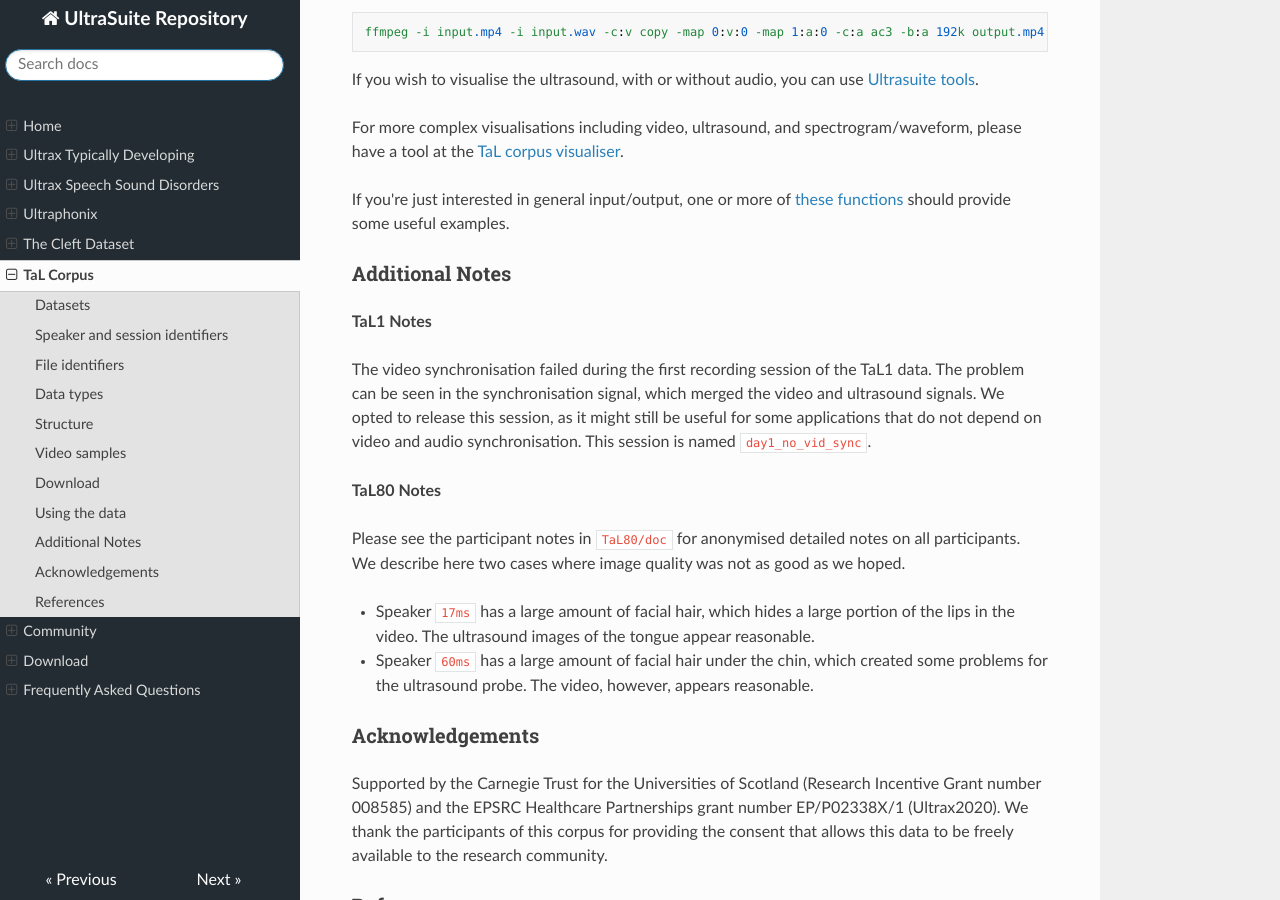
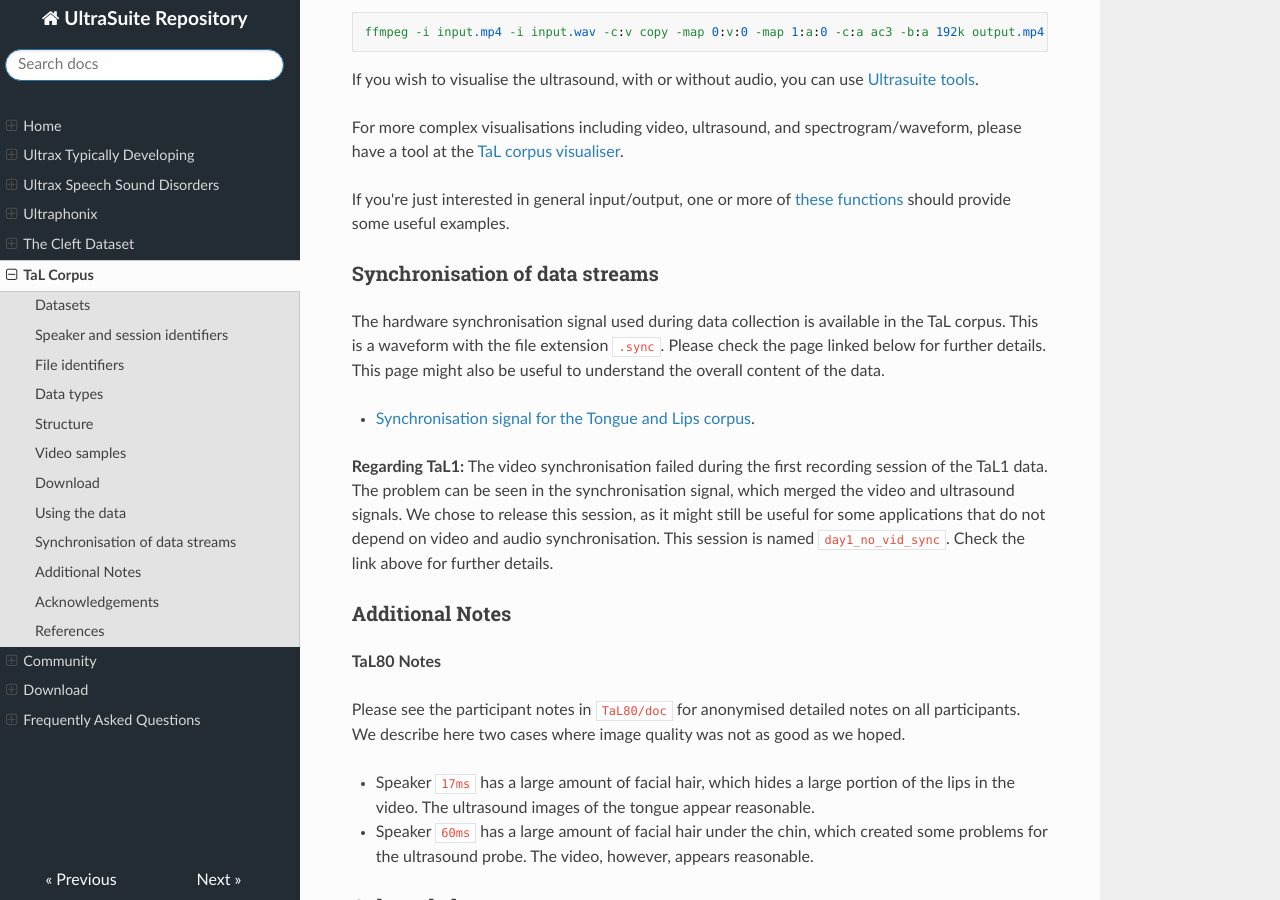
Before and after one commit to UltraSuite/ultrasuite-doc, an MkDocs documentation site: the page built from docs/data/tal_corpus.md, in a window 1280 px wide and 900 px high, scrolled down 4721 px. Built offline with MkDocs 1.6.1, drawn with Linux system fonts in a browser that asks for light colours; nearby versions of some CDN libraries.

Commit message:
add notes and images on TaL synchronisation

```diff
--- a/docs/data/tal_corpus.md
+++ b/docs/data/tal_corpus.md
@@ -176,11 +176,17 @@ If you're just interested in general input/output, one or more of [these functio
 
 
 
+### Synchronisation of data streams
+
+The hardware synchronisation signal used during data collection is available in the TaL corpus. This is a waveform with the file extension `.sync`. Please check the page linked below for further details. This page might also be useful to understand the overall content of the data.
+
+- [Synchronisation signal for the Tongue and Lips corpus](tal_corpus_sync.md).
+
+**Regarding TaL1:** The video synchronisation failed during the first recording session of the TaL1 data. The problem can be seen in the synchronisation signal, which merged the video and ultrasound signals. We chose to release this session, as it might still be useful for some applications that do not depend on video and audio synchronisation. This session is named `day1_no_vid_sync`. Check the link above for further details.
+
+
+
 ### Additional Notes
-
-**TaL1 Notes**
-
-The video synchronisation failed during the first recording session of the TaL1 data. The problem can be seen in the synchronisation signal, which merged the video and ultrasound signals. We opted to release this session, as it might still be useful for some applications that do not depend on video and audio synchronisation. This session is named `day1_no_vid_sync`.
 
 **TaL80 Notes**
 
```
Also changed, not shown: docs/data/tal_corpus_sync.md (added, +66 -0 lines), docs/imgs/tal_sync_video.png (added), docs/imgs/tal_sync_wav.png (added), docs/imgs/tal_sync_wav_day1.png (added).
